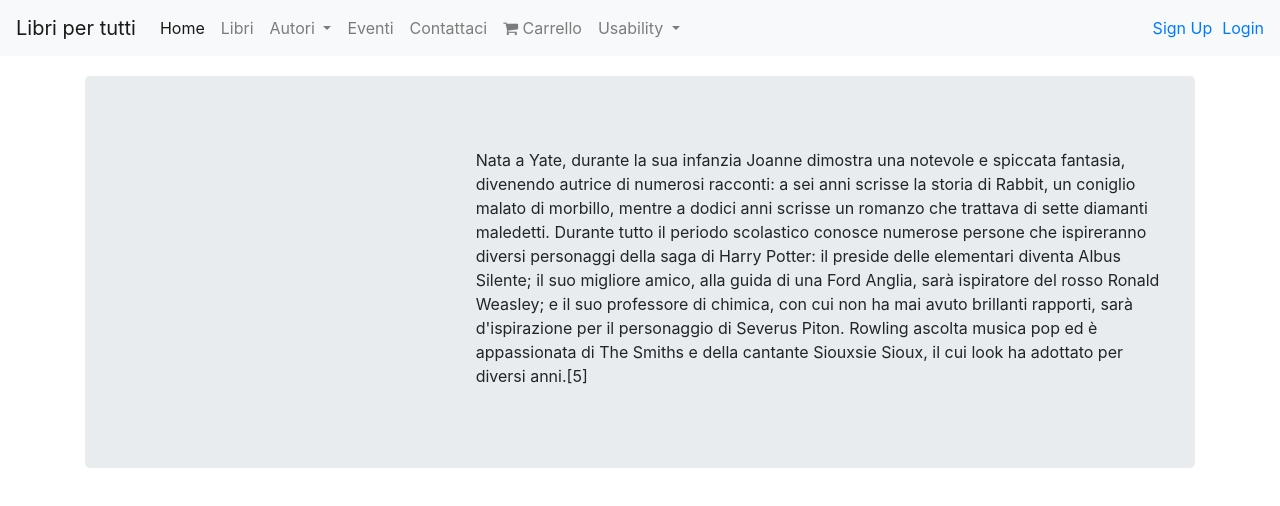
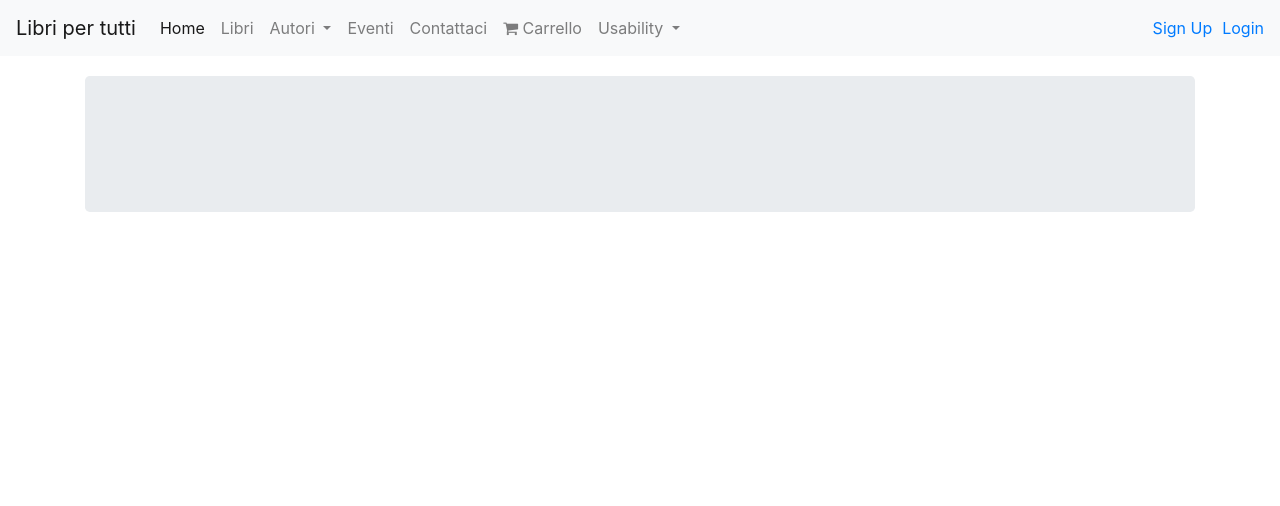
Before and after one commit to slinkydeveloper/hyp-2019-web-library, a website built with webpack: page public/author.html in a window 1280 px wide. Built offline with nearby package versions, Linux system fonts and the light colour scheme; no server answers.

Commit message:
eliminate description author

```diff
--- a/public/author.html
+++ b/public/author.html
@@ -84,19 +84,6 @@
 
                     <div class="col-lg-8 col-md-12 col-sm-8">
                         <h3 id="authorName"></h3>
-                        <p>
-                            Nata a Yate, durante la sua infanzia Joanne dimostra una notevole e spiccata fantasia, divenendo
-                            autrice di numerosi racconti:
-                            a sei anni scrisse la storia di Rabbit, un coniglio malato di morbillo, mentre a dodici anni scrisse
-                            un romanzo che trattava di sette diamanti maledetti.
-                            Durante tutto il periodo scolastico conosce numerose persone che ispireranno diversi personaggi
-                            della saga di Harry Potter: il preside delle elementari diventa Albus
-                            Silente; il suo migliore amico, alla guida di una Ford Anglia, sarà ispiratore del rosso Ronald
-                            Weasley; e il suo professore di chimica, con cui non ha mai avuto brillanti
-                            rapporti, sarà d'ispirazione per il personaggio di Severus Piton.
-                            Rowling ascolta musica pop ed è appassionata di The Smiths e della cantante Siouxsie Sioux, il cui
-                            look ha adottato per diversi anni.[5]
-                        </p>
                     </div>
 
 
```
